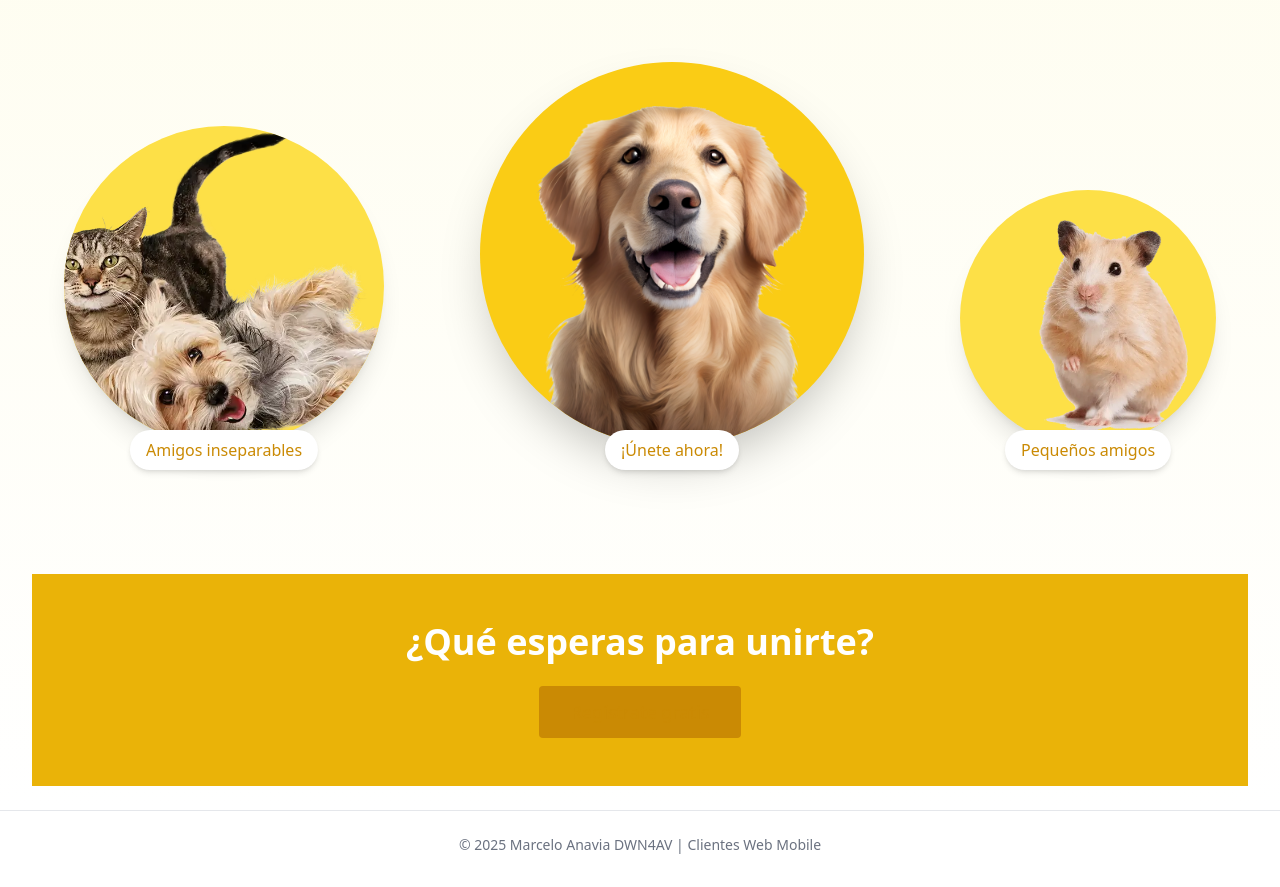
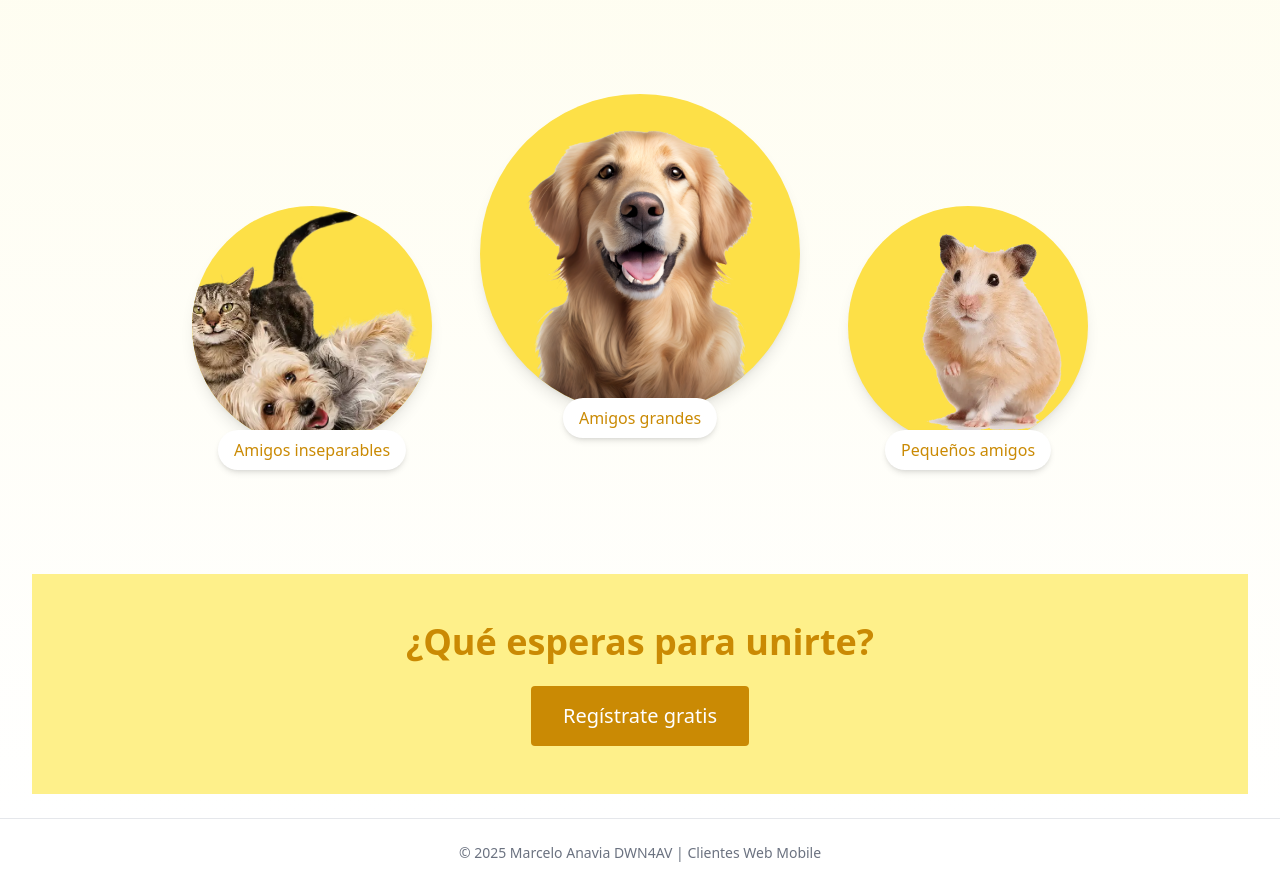
Before and after one commit to webchelo/clientes-web-mobile-final, a Vue app: page /posts in a window 1280 px wide. Shown: the part 606-1493 px from the top of the page. Built offline with nearby package versions, Linux system fonts and the light colour scheme; no server answers.

Commit message:
home register and login componetized

```diff
--- a/src/components/MainButton.vue
+++ b/src/components/MainButton.vue
@@ -16,7 +16,7 @@ export default {
 <template>
     <button
         type="submit"
-        class="transition-all px-4 py-2 rounded bg-yellow-600 hover:bg-yellow-500 active:bg-yellow-800 disabled:bg-yellow-200 text-white"
+        class="px-8 py-4 text-lg md:text-xl hover:scale-105 transform transition rounded bg-yellow-600 hover:bg-yellow-500 active:bg-yellow-800 disabled:bg-yellow-200 text-white"
     >
         <slot v-if="!loading" />
         <Loader v-else/>
--- /dev/null
+++ b/src/components/MainInput.vue
@@ -0,0 +1,63 @@
+<!-- src/components/MainInput.vue -->
+<template>
+    <div>
+        <MainLabel v-if="label" :for="id" class="block text-sm font-medium text-gray-700">
+            {{ label }}
+        </MainLabel>
+        <input
+            :type="type"
+            :id="id"
+            class="mt-1 block w-full px-4 py-3 border border-gray-300 rounded-md shadow-sm focus:ring-yellow-500 focus:border-yellow-500 disabled:bg-gray-100"
+            :disabled="disabled"
+            :value="modelValue"
+            @input="$emit('update:modelValue', $event.target.value)"
+            :required="required"
+            :placeholder="placeholder"
+            :minlength="minlength"
+        >
+    </div>
+</template>
+
+<script>
+import MainLabel from './MainLabel.vue';
+
+export default {
+    name: 'MainInput',
+    components: { MainLabel },
+    props: {
+        id: {
+            type: String,
+            required: true
+        },
+        type: {
+            type: String,
+            default: 'text'
+        },
+        modelValue: {
+            type: [String, Number],
+            default: ''
+        },
+        disabled: {
+            type: Boolean,
+            default: false
+        },
+        required: {
+            type: Boolean,
+            default: false
+        },
+        placeholder: {
+            type: String,
+            default: ''
+        },
+        minlength: {
+            type: [String, Number],
+            default: null
+        },
+        label: {
+            type: String,
+            default: ''
+        }
+    },
+    emits: ['update:modelValue']
+}
+</script>
--- /dev/null
+++ b/src/components/PetPortrait.vue
@@ -0,0 +1,30 @@
+<script>
+export default {
+  props: {
+    image: String,
+    alt: String,
+    text: String
+  },
+  computed: {
+    /**
+     * La convierte en URL absoluta usando import.meta.url como base
+
+       Devuelve la cadena completa con .href
+     */
+    imgUrl() {
+      return new URL(`../img/${this.image}.webp`, import.meta.url).href
+    }
+  }
+}
+</script>
+
+<template>
+  <div class="relative group">
+    <div class="bg-yellow-300 rounded-full w-60 h-60 overflow-hidden shadow-lg transform group-hover:-translate-y-4 transition duration-300">
+      <img :src="imgUrl" :alt="alt" class="w-full h-full object-cover">
+    </div>
+    <div class="absolute -bottom-6 left-1/2 transform -translate-x-1/2 bg-white px-4 py-2 rounded-full shadow-md whitespace-nowrap">
+      <span class="text-yellow-600 font-medium">{{ text }}</span>
+    </div>
+  </div>
+</template>
--- a/src/pages/Home.vue
+++ b/src/pages/Home.vue
@@ -2,10 +2,10 @@
 import MainH1 from '../components/MainH1.vue';
 import MainButton from '../components/MainButton.vue';
 import MainH2 from '../components/MainH2.vue';
+import PetPortrait from '../components/PetPortrait.vue';
 
 export default {
-    name: 'Home',
-    components: { MainH1, MainButton, MainH2 },
+    components: { MainH1, MainButton, MainH2, PetPortrait },
 }
 </script>
 
@@ -14,64 +14,57 @@ export default {
     <!-- Hero Section -->
     <div class="container mx-auto px-6 md:px-12 lg:px-24 pt-20 pb-32">
       <div class="text-center mb-16">
-        <MainH1 class="text-6xl md:text-8xl lg:text-9xl font-bold text-yellow-600 mb-4">
+        <h1 class="text-6xl md:text-8xl lg:text-9xl font-bold text-yellow-600 mb-4">
           La red social
-        </MainH1>
-        <MainH2 class="text-5xl md:text-7xl lg:text-8xl font-bold text-gray-800">
-          de tus mascotas
-        </MainH2>
+        </h1>
+        <h2 class="text-5xl md:text-7xl lg:text-8xl font-bold text-gray-800 italic">
+          de las mascotas
+        </h2>
 
         <p class="text-xl md:text-2xl text-gray-600 mt-10 mb-8 max-w-2xl mx-auto">
           Conecta con otros amantes de mascotas y comparte los mejores momentos de tus mascotas.
         </p>
 
         <RouterLink to="/posts">
-          <MainButton class="px-8 py-4 text-lg md:text-xl hover:scale-105 transform transition">
+          <MainButton>
             Comenzar la aventura
           </MainButton>
         </RouterLink>
       </div>
 
-      <!-- Gallery Section -->
-      <div class="flex flex-col md:flex-row items-end justify-center gap-6 md:gap-12 lg:gap-24 px-4">
+ <!-- Gallery Section -->
+ <div class="flex flex-col xl:flex-row items-center xl:items-end justify-center gap-6 xl:gap-12 lg:gap-24 px-4">
         <!-- Cat & Dog Image -->
-        <div class="relative group">
-          <div class="bg-yellow-300 rounded-full w-48 h-48 md:w-64 md:h-64 lg:w-80 lg:h-80 overflow-hidden shadow-xl transform group-hover:-translate-y-4 transition duration-300">
-            <img src="../img/catdog-hero.webp" alt="Gato y perro juntos" class="w-full h-full object-cover">
-          </div>
-          <div class="absolute -bottom-6 left-1/2 transform -translate-x-1/2 bg-white px-4 py-2 rounded-full shadow-md whitespace-nowrap">
-            <span class="text-yellow-600 font-medium">Amigos inseparables</span>
-          </div>
-        </div>
-
-        <!-- Main Dog Image -->
-        <div class="relative group z-10">
-          <div class="bg-yellow-400 rounded-full w-64 h-64 md:w-80 md:h-80 lg:w-96 lg:h-96 overflow-hidden shadow-2xl transform group-hover:-translate-y-6 transition duration-300">
+        <PetPortrait
+          image="catdog-hero"
+          alt="Gato y perro juntos"
+          text="Amigos inseparables"
+        />
+        <!-- Main Dog Image (con clases adicionales para hacerlo más grande) -->
+        <div class="relative group my-8">
+          <div class="bg-yellow-300 rounded-full w-80 h-80 overflow-hidden shadow-lg transform group-hover:-translate-y-4 transition duration-300">
             <img src="../img/dog-hero.webp" alt="Perro hero" class="w-full h-full object-cover">
           </div>
           <div class="absolute -bottom-6 left-1/2 transform -translate-x-1/2 bg-white px-4 py-2 rounded-full shadow-md whitespace-nowrap">
-            <span class="text-yellow-600 font-medium">¡Únete ahora!</span>
+            <span class="text-yellow-600 font-medium">Amigos grandes</span>
           </div>
         </div>
 
         <!-- Hamster Image -->
-        <div class="relative group">
-          <div class="bg-yellow-300 rounded-full w-40 h-40 md:w-56 md:h-56 lg:w-64 lg:h-64 overflow-hidden shadow-xl transform group-hover:-translate-y-4 transition duration-300">
-            <img src="../img/hamster-hero.webp" alt="Hámster" class="w-full h-full object-cover">
-          </div>
-          <div class="absolute -bottom-6 left-1/2 transform -translate-x-1/2 bg-white px-4 py-2 rounded-full shadow-md whitespace-nowrap">
-            <span class="text-yellow-600 font-medium">Pequeños amigos</span>
-          </div>
-        </div>
+        <PetPortrait
+          image="hamster-hero"
+          alt="Hámster"
+          text="Pequeños amigos"
+        />
       </div>
     </div>
 
     <!-- Additional CTA -->
-    <div class="bg-yellow-500 py-12">
+    <div class="bg-yellow-200 py-12">
       <div class="container mx-auto text-center px-6">
-        <h3 class="text-3xl md:text-4xl font-bold text-white mb-6">¿Qué esperas para unirte?</h3>
+        <h3 class="text-3xl md:text-4xl font-bold text-yellow-600 mb-6">¿Qué esperas para unirte?</h3>
         <RouterLink to="/registro">
-          <MainButton class="bg-white text-yellow-600 hover:bg-gray-100 px-8 py-3 text-lg">
+          <MainButton>
             Regístrate gratis
           </MainButton>
         </RouterLink>
--- a/src/pages/Login.vue
+++ b/src/pages/Login.vue
@@ -1,13 +1,13 @@
 <script>
 import MainH1 from '../components/MainH1.vue';
-import MainLabel from '../components/MainLabel.vue';
 import MainButton from '../components/MainButton.vue';
+import MainInput from '../components/MainInput.vue';  // Importamos MainInput
 import AlertPop from '../components/AlertPop.vue';
 import { login } from '../services/auth';
 
 export default {
     name: 'Login',
-    components: { MainH1, MainLabel, MainButton, AlertPop },
+    components: { MainH1, MainButton, AlertPop, MainInput },  // Añadimos MainInput a los componentes
     data() {
         return {
             user: {
@@ -37,7 +37,7 @@ export default {
 </script>
 
 <template>
-    <div class="min-h-screen flex items-center justify-center bg-gray-50 py-12 px-4 sm:px-6 lg:px-8">
+    <div class="min-h-screen flex items-center justify-center py-12 px-4 sm:px-6 lg:px-8">
         <div class="max-w-6xl w-full flex bg-white rounded-xl shadow-lg overflow-hidden">
             <!-- Columna izquierda: Imagen del animal -->
             <div class="hidden md:block md:w-1/2 bg-yellow-100">
@@ -51,43 +51,33 @@ export default {
             <!-- Columna derecha: Formulario -->
             <div class="w-full md:w-1/2 p-8 sm:p-12">
                 <div class="text-center mb-8">
-                    <MainH1 class="text-3xl font-extrabold text-gray-900">Iniciar Sesión</MainH1>
+                    <MainH1 class="font-extrabold">Iniciar Sesión</MainH1>
                     <p class="mt-2 text-sm text-gray-600">
                         Accede a tu cuenta para disfrutar de nuestros servicios
                     </p>
                 </div>
 
                 <form @submit.prevent="handleSubmit" class="space-y-6">
-                    <div>
-                        <MainLabel for="email" class="block text-sm font-medium text-gray-700">
-                            Email
-                        </MainLabel>
-                        <input
+                    <MainInput
+                        id="email"
                         type="email"
-                            id="email"
-                            class="mt-1 block w-full px-4 py-3 border border-gray-300 rounded-md shadow-sm focus:ring-yellow-500 focus:border-yellow-500 disabled:bg-gray-100"
+                        label="Email"
+                        v-model="user.email"
                         :disabled="loading"
-                            v-model="user.email"
                         required
                         placeholder="tu@email.com"
-                        >
-                    </div>
+                    />
 
-                    <div>
-                        <MainLabel for="password" class="block text-sm font-medium text-gray-700">
-                            Contraseña
-                        </MainLabel>
-                        <input
+                    <MainInput
+                        id="password"
                         type="password"
-                            id="password"
-                            class="mt-1 block w-full px-4 py-3 border border-gray-300 rounded-md shadow-sm focus:ring-yellow-500 focus:border-yellow-500 disabled:bg-gray-100"
+                        label="Contraseña"
+                        v-model="user.password"
                         :disabled="loading"
-                            v-model="user.password"
                         required
-                            placeholder="••••••••"
-                            minlength="6"
-                        >
-                    </div>
+                        placeholder="********"
+                        :minlength="6"
+                    />
 
                     <AlertPop v-if="wrongCredentials" class="mt-4">
                         La dirección de Email o la contraseña son incorrectas.
--- a/src/pages/Register.vue
+++ b/src/pages/Register.vue
@@ -1,13 +1,13 @@
 <script>
 import MainH1 from '../components/MainH1.vue';
 import MainButton from '../components/MainButton.vue';
-import MainLabel from '../components/MainLabel.vue';
+import MainInput from '../components/MainInput.vue';
 import AlertPop from '../components/AlertPop.vue';
 import { register } from '../services/auth';
 
 export default {
     name: 'Register',
-    components: { MainH1, MainButton, MainLabel, AlertPop },
+    components: { MainH1, MainButton, MainInput, AlertPop },
     data() {
         return {
             user: {
@@ -37,7 +37,7 @@ export default {
 </script>
 
 <template>
-    <div class="min-h-screen flex items-center justify-center bg-gray-50 py-12 px-4 sm:px-6 lg:px-8">
+    <div class="min-h-screen flex items-center justify-center  py-12 px-4 sm:px-6 lg:px-8">
         <div class="max-w-6xl w-full flex bg-white rounded-xl shadow-lg overflow-hidden">
             <!-- Columna izquierda: Imagen del animal -->
             <div class="hidden md:block md:w-1/2 bg-yellow-100">
@@ -51,43 +51,33 @@ export default {
             <!-- Columna derecha: Formulario -->
             <div class="w-full md:w-1/2 p-8 sm:p-12">
                 <div class="text-center mb-8">
-                    <MainH1 class="text-3xl font-extrabold text-gray-900">Crear una Cuenta</MainH1>
+                    <MainH1 class="font-extrabold">Crear una Cuenta</MainH1>
                     <p class="mt-2 text-sm text-gray-600">
                         Únete a nuestra comunidad de amantes de los animales
                     </p>
                 </div>
 
                 <form @submit.prevent="handleSubmit" class="space-y-6">
-                    <div>
-                        <MainLabel for="email" class="block text-sm font-medium text-gray-700">
-                            Email
-                        </MainLabel>
-                        <input
+                    <MainInput
+                        id="email"
                         type="email"
-                            id="email"
-                            class="mt-1 block w-full px-4 py-3 border border-gray-300 rounded-md shadow-sm focus:ring-yellow-500 focus:border-yellow-500 disabled:bg-gray-100"
+                        label="Email"
+                        v-model="user.email"
                         :disabled="loading"
-                            v-model="user.email"
                         required
                         placeholder="tu@email.com"
-                        >
-                    </div>
+                    />
 
-                    <div>
-                        <MainLabel for="password" class="block text-sm font-medium text-gray-700">
-                            Contraseña
-                        </MainLabel>
-                        <input
+                    <MainInput
+                        id="password"
                         type="password"
-                            id="password"
-                            class="mt-1 block w-full px-4 py-3 border border-gray-300 rounded-md shadow-sm focus:ring-yellow-500 focus:border-yellow-500 disabled:bg-gray-100"
+                        label="Contraseña"
+                        v-model="user.password"
                         :disabled="loading"
-                            v-model="user.password"
                         required
-                            placeholder="••••••••"
-                            minlength="6"
-                        >
-                    </div>
+                        placeholder="********"
+                        :minlength="6"
+                    />
 
                     <AlertPop v-if="wrongCredentials" class="mt-4">
                         Error en el registro. La contraseña debe tener al menos 6 caracteres.
@@ -96,7 +86,7 @@ export default {
                     <div>
                         <MainButton
                             type="submit"
-                            class="w-full flex justify-center py-3 px-4 border border-transparent rounded-md shadow-sm text-sm font-medium text-white bg-yellow-600 hover:bg-yellow-700 focus:outline-none focus:ring-2 focus:ring-offset-2 focus:ring-yellow-500"
+                            class="w-full font-medium "
                             :disabled="loading"
                         >
                             <span v-if="!loading">Crear Cuenta</span>
```
Lines whose indentation alone changed are shown as unchanged.
